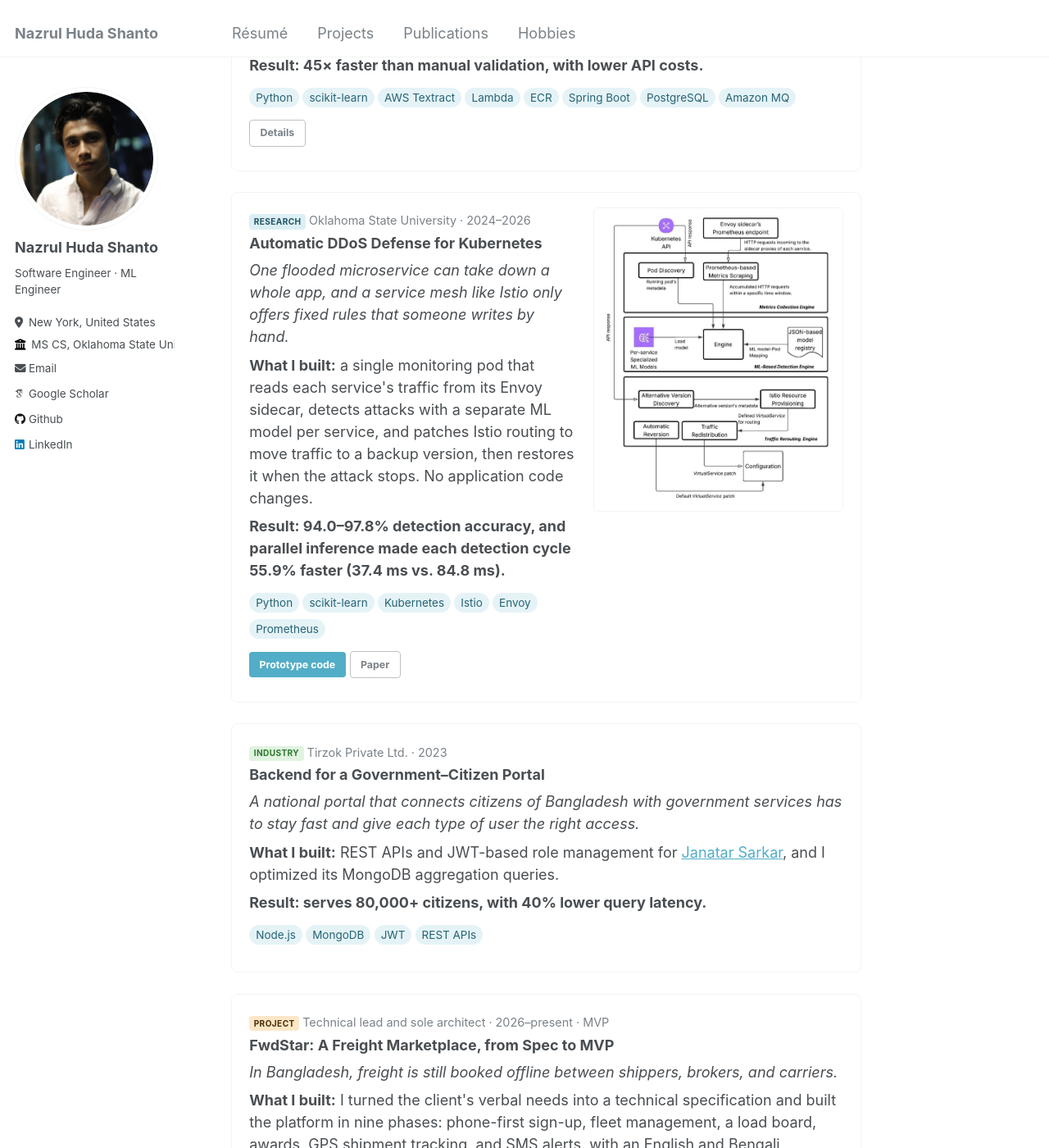
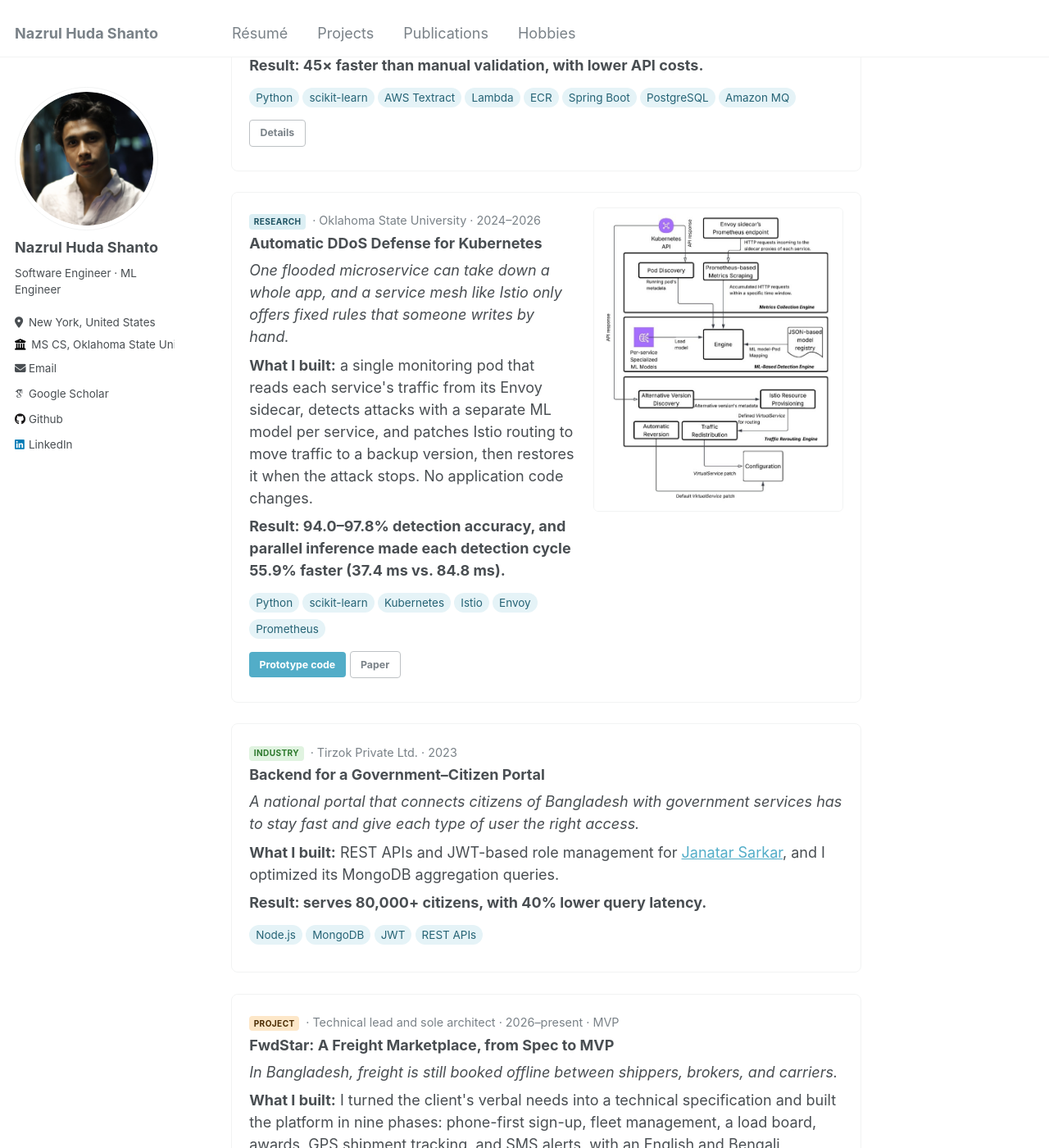
Before and after one commit to nazrulhuda/nazrul.github.io, a Jekyll site: the page built from _pages/about.md, in a window 1280 px wide and 1400 px high, scrolled down 1411 px. Shown: the whole window at 82% size. Built offline with Jekyll 4.4.1, drawn with Linux system fonts in a browser that asks for light colours; some web fonts are replaced; some of the changed text lies outside the part shown.

Commit message:
Separate card labels from the text after them

```diff
--- a/_pages/about.md
+++ b/_pages/about.md
@@ -29,7 +29,7 @@ I am a software engineer and ML engineer in New York City. I like building syste
 
 <div class="card has-media">
   <div>
-    <p class="meta"><span class="kind kind--research">Research</span>Oklahoma State University · 2024–2026</p>
+    <p class="meta"><span class="kind kind--research">Research</span> · Oklahoma State University · 2024–2026</p>
     <h3>An LLM Agent That Calls Tools Without Guessing</h3>
     <p class="hook">LLM agents fail quietly: the model leaves out a parameter or invents one, and the tool still runs, against the wrong backend or for the wrong user.</p>
     <p><b>What I built:</b> a chat assistant where a LangGraph agent operates a zero-knowledge proof system through 8 MCP tools I wrote. I added 20 server-side checks that fill in or override what the model sends, and tested everything with my own 82-query suite across 3 model families (6,000+ runs).</p>
@@ -47,7 +47,7 @@ I am a software engineer and ML engineer in New York City. I like building syste
 </div>
 
 <div class="card">
-  <p class="meta"><span class="kind kind--industry">Industry</span>Tirzok Private Ltd. · 2023</p>
+  <p class="meta"><span class="kind kind--industry">Industry</span> · Tirzok Private Ltd. · 2023</p>
   <h3>ML Document Validation for a Mortgage Platform</h3>
   <p class="hook">Every mortgage application comes with a stack of borrower documents, and someone had to open and check each one by hand.</p>
   <p><b>What I built:</b> I led an ML pipeline for <a href="https://www.cliqloan.com/">CliQloan</a>, a mortgage loan origination system: classifiers sort each document and trim irrelevant pages, AWS Textract pulls out the key fields, and validation APIs check them automatically.</p>
@@ -59,7 +59,7 @@ I am a software engineer and ML engineer in New York City. I like building syste
 
 <div class="card has-media">
   <div>
-    <p class="meta"><span class="kind kind--research">Research</span>Oklahoma State University · 2024–2026</p>
+    <p class="meta"><span class="kind kind--research">Research</span> · Oklahoma State University · 2024–2026</p>
     <h3>Automatic DDoS Defense for Kubernetes</h3>
     <p class="hook">One flooded microservice can take down a whole app, and a service mesh like Istio only offers fixed rules that someone writes by hand.</p>
     <p><b>What I built:</b> a single monitoring pod that reads each service's traffic from its Envoy sidecar, detects attacks with a separate ML model per service, and patches Istio routing to move traffic to a backup version, then restores it when the attack stops. No application code changes.</p>
@@ -76,7 +76,7 @@ I am a software engineer and ML engineer in New York City. I like building syste
 </div>
 
 <div class="card">
-  <p class="meta"><span class="kind kind--industry">Industry</span>Tirzok Private Ltd. · 2023</p>
+  <p class="meta"><span class="kind kind--industry">Industry</span> · Tirzok Private Ltd. · 2023</p>
   <h3>Backend for a Government–Citizen Portal</h3>
   <p class="hook">A national portal that connects citizens of Bangladesh with government services has to stay fast and give each type of user the right access.</p>
   <p><b>What I built:</b> REST APIs and JWT-based role management for <a href="https://janatarsarkar.gov.bd/">Janatar Sarkar</a>, and I optimized its MongoDB aggregation queries.</p>
@@ -85,7 +85,7 @@ I am a software engineer and ML engineer in New York City. I like building syste
 </div>
 
 <div class="card">
-  <p class="meta"><span class="kind kind--project">Project</span>Technical lead and sole architect · 2026–present · MVP</p>
+  <p class="meta"><span class="kind kind--project">Project</span> · Technical lead and sole architect · 2026–present · MVP</p>
   <h3>FwdStar: A Freight Marketplace, from Spec to MVP</h3>
   <p class="hook">In Bangladesh, freight is still booked offline between shippers, brokers, and carriers.</p>
   <p><b>What I built:</b> I turned the client's verbal needs into a technical specification and built the platform in nine phases: phone-first sign-up, fleet management, a load board, awards, GPS shipment tracking, and SMS alerts, with an English and Bengali frontend.</p>
```
